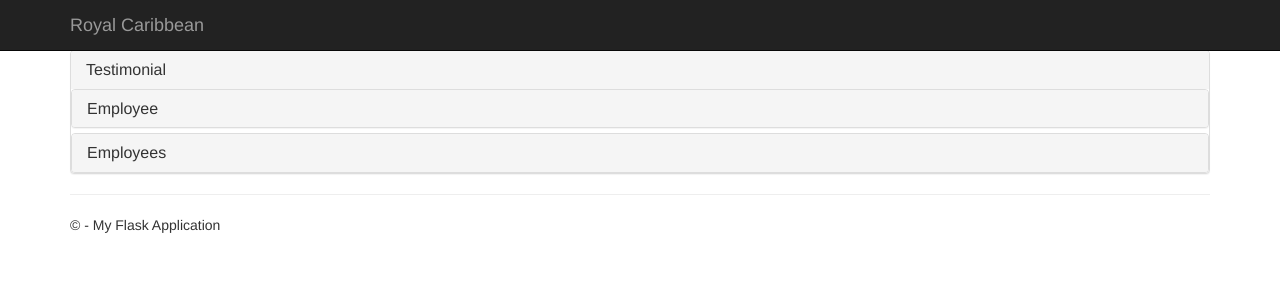
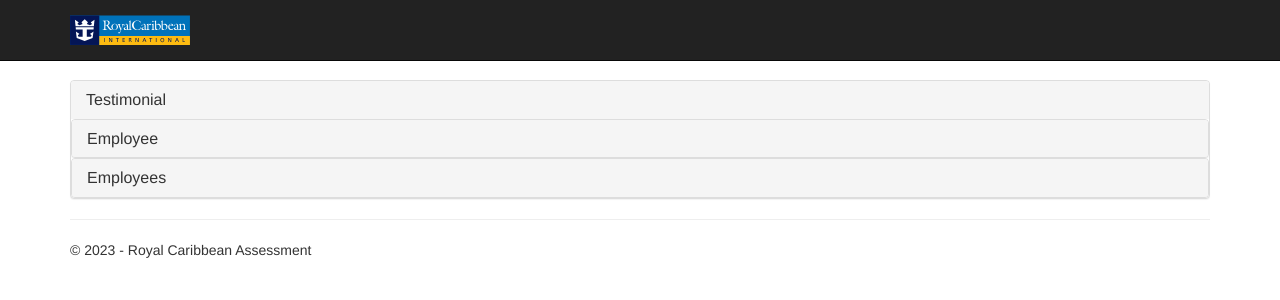
Before and after one commit to hhuumm/RoyalCarribeanTakeHome, a Flask app: page / in a window 1280 px wide. Shown: the top 300 px of the page. Run offline with Flask 2, Linux system fonts and the light colour scheme; data that the repository does not hold is empty; parts of the project's set-up code (start-up, migrations or seed data) failed here and were passed over; some libraries are stand-ins or nearby versions.

Commit message:
Adding some logos and SVG's for familiar look and feel

```diff
--- a/RoyalCarribeanTakeHome/RoyalCarribeanTakeHome/static/content/site.css
+++ b/RoyalCarribeanTakeHome/RoyalCarribeanTakeHome/static/content/site.css
@@ -40,3 +40,11 @@ input[type="checkbox"].input-validation-error {
 .validation-summary-valid {
     display: none;
 }
+
+.body-content{
+    margin-top: 3rem;
+}
+
+.panel-group .panel + .panel {
+    margin-top: 0;
+}
--- a/RoyalCarribeanTakeHome/RoyalCarribeanTakeHome/templates/index.html
+++ b/RoyalCarribeanTakeHome/RoyalCarribeanTakeHome/templates/index.html
@@ -22,7 +22,7 @@
             <div class="panel-body" id="testimonial">
                 <h1>Employee List</h1>
                 <p class="lead"> <a href="https://www.linkedin.com/in/hesolutions/">Hamid Ebrahimi</a> here, very grateful for the opportunity with the Royal Caribbean. I wanted to give a little insight into myself. Im a Software Engineer who specializes in backend-technologies. Over the past couple of years I have been affiliated with a few companies and projects.</p>
-                <p>General Assembly opened the door that has lead me to present this application to you people today. With 420 hours of collaboration over the course of 90 days, the cohort of developers all grew together through collaboration and dedication. The experience following General Assembly was with an Industry leader in luxury bedding.</p>
+                <p><a href="https://generalassemb.ly/">General Assembly</a> opened the door that has lead me to present this application to you people today. With 420 hours of collaboration over the course of 90 days, the cohort of developers all grew together through collaboration and dedication. The experience following General Assembly was with an Industry leader in luxury bedding.</p>
 
                 <p><a href="https://www.saatva.com/">Saatva</a>, a leading distributer in luxury mattresses, is seen all over the internet, known for their Award-Winning luxury innerspring. I was recruited as a PHP developer, despite having no experience writing in PHP before the technical assessment. My philosophies on software engineering is that everything is the "same stuff different syntax" and so leveraging highlevel insight allowed me to be useful for many sprints. Unfortunately the roadmaps leading to the future of their CRM infrastructure had been iceboxed and the team was seperated.</p>
                 <p>Tried my hand at starting an online business, worked on startup projects and all while strengthing both technical and softskills for potential job opportunities. Recently AWS certified, and am studying for the developer exam coming soon. With all that said, thank you for giving me this opportunity to not watch UDEMY videos on 2.0 speed and work on something more fulfilling. I learned alot from this excercise and appreciate you guys for motivating me to light up my <a href="https://github.com/hhuumm">Github</a> contrtibutions. I just wanted stake a few claims</p>
--- a/RoyalCarribeanTakeHome/RoyalCarribeanTakeHome/templates/layout.html
+++ b/RoyalCarribeanTakeHome/RoyalCarribeanTakeHome/templates/layout.html
@@ -7,7 +7,8 @@
     <link rel="stylesheet" type="text/css" href="/static/content/bootstrap.min.css" />
     <link rel="stylesheet" type="text/css" href="/static/content/site.css" />
     <script src="/static/scripts/modernizr-2.6.2.js"></script>
-    </head>
+    <link rel="icon" type="image/svg+xml" href="{{ url_for('static', filename='icons/RCL.svg') }}">
+</head>
 
 <body>
     <div class="navbar navbar-inverse navbar-fixed-top">
@@ -18,7 +19,9 @@
                     <span class="icon-bar"></span>
                     <span class="icon-bar"></span>
                 </button>
-                <a href="/" class="navbar-brand">Royal Caribbean</a>
+                <a href="/" class="navbar-brand">
+                    <img src="{{ url_for('static', filename='icons/RCL_BIG.svg') }}" alt="Royal Caribbean Logo" height="30">
+                </a>
             </div>
         </div>
     </div>
@@ -27,7 +30,7 @@
         {% block content %}{% endblock %}
         <hr />
         <footer>
-            <p>&copy; {{ year }} - My Flask Application</p>
+            <p>&copy; 2023 - Royal Caribbean Assessment</p>
         </footer>
     </div>
 
--- a/RoyalCarribeanTakeHome/RoyalCarribeanTakeHome/views.py
+++ b/RoyalCarribeanTakeHome/RoyalCarribeanTakeHome/views.py
@@ -38,7 +38,7 @@ def home():
 
     return render_template(
         'index.html',
-        title='Home Page',
+        title='Assessment',
         current_date=datetime.today().strftime('%Y-%m-%d'),
         delete_success=delete_success,
         error=error,
```
Also changed, not shown: RoyalCarribeanTakeHome/RoyalCarribeanTakeHome/static/icons/RCL.svg (added), RoyalCarribeanTakeHome/RoyalCarribeanTakeHome/static/icons/RCL_BIG.svg (added), 1 other file.
